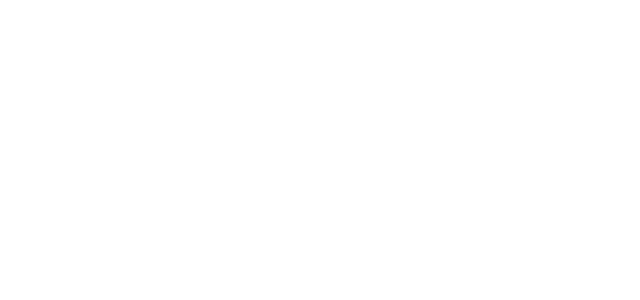
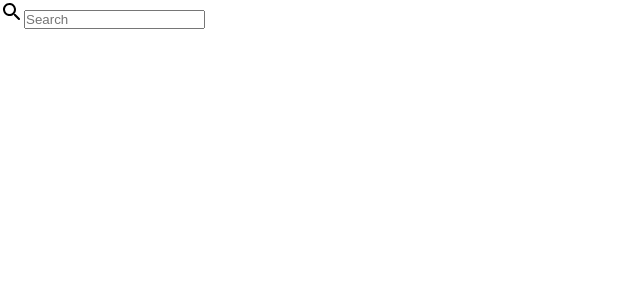
Before and after one commit to AdrSpeer/Food-Bro-App, a React (Vite) app: page / in a window 1280 px wide. Shown: the top 300 px of the page, without its empty margins (0-640 px from the left). Built offline with nearby package versions, Linux system fonts and the light colour scheme.

Commit message:
started with searchbar

```diff
--- a/package.json
+++ b/package.json
@@ -10,6 +10,10 @@
     "preview": "vite preview"
   },
   "dependencies": {
+    "@emotion/react": "^11.11.4",
+    "@emotion/styled": "^11.11.0",
+    "@mui/icons-material": "^5.15.13",
+    "@mui/material": "^5.15.13",
     "react": "^18.2.0",
     "react-dom": "^18.2.0",
     "react-router-dom": "^6.22.3"
--- a/src/Components/Searchbar/Searchbar.jsx
+++ b/src/Components/Searchbar/Searchbar.jsx
@@ -1,9 +1,39 @@
+import data from "../../../public/data";
+import React, { useEffect, useState } from "react";
+import SearchRoundedIcon from "@mui/icons-material/SearchRounded";
+import { Link } from "react-router-dom";
 import "./Searchbar.css";
+
 const Searchbar = () => {
-    return (
-        <>
-        </>
-    );
-}
+  console.log(data);
+  //   useState und useEffect
+  const [searchInput, setSearchInput] = useState("");
+  const [placeholderVisible, setPlaceholderVisible] = useState(true);
+
+  //   Placeholder onFocus leeren/füllen
+  const handleFocus = () => {
+    setPlaceholderVisible(false);
+  };
+  const handleBlur = () => {
+    setPlaceholderVisible(true);
+  };
+
+  return (
+    <section className="searchbar">
+      <div className="searchbox">
+        <SearchRoundedIcon />
+        <input
+          onChange={(e) => setSearchInput(e.target.value)}
+          value={searchInput}
+          onFocus={handleFocus}
+          onBlur={handleBlur}
+          placeholder={placeholderVisible ? "Search" : ""}
+          type="text"
+          name="searchbar"
+        />
+      </div>
+    </section>
+  );
+};
 
 export default Searchbar;
--- a/src/Pages/Home/Home.jsx
+++ b/src/Pages/Home/Home.jsx
@@ -1,10 +1,12 @@
+import Searchbar from "../../Components/Searchbar/Searchbar";
 import "./Home.css";
 
 const Home = () => {
-    return (
-        <>
-        </>
-    );
-}
+  return (
+    <>
+      <Searchbar />
+    </>
+  );
+};
 
 export default Home;
```
Also changed, not shown: 1 other file (tests, documents, lock files or other folders).
